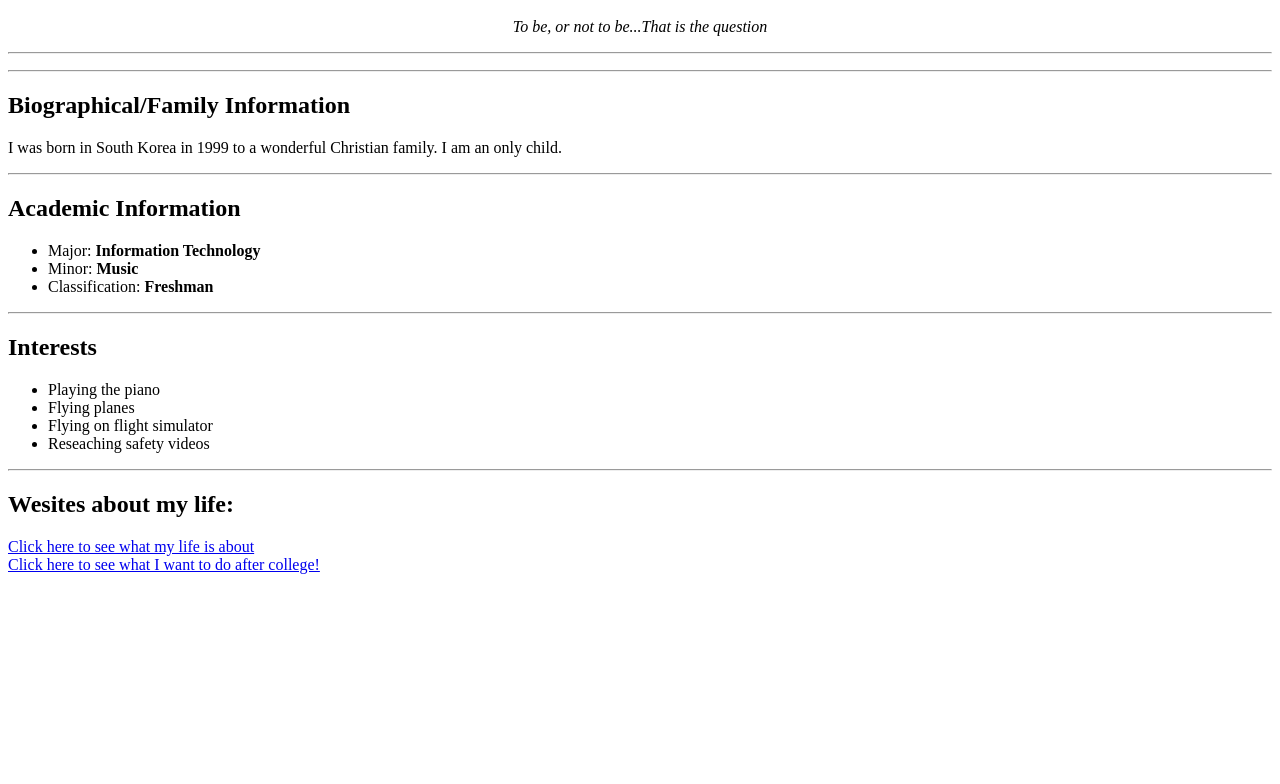
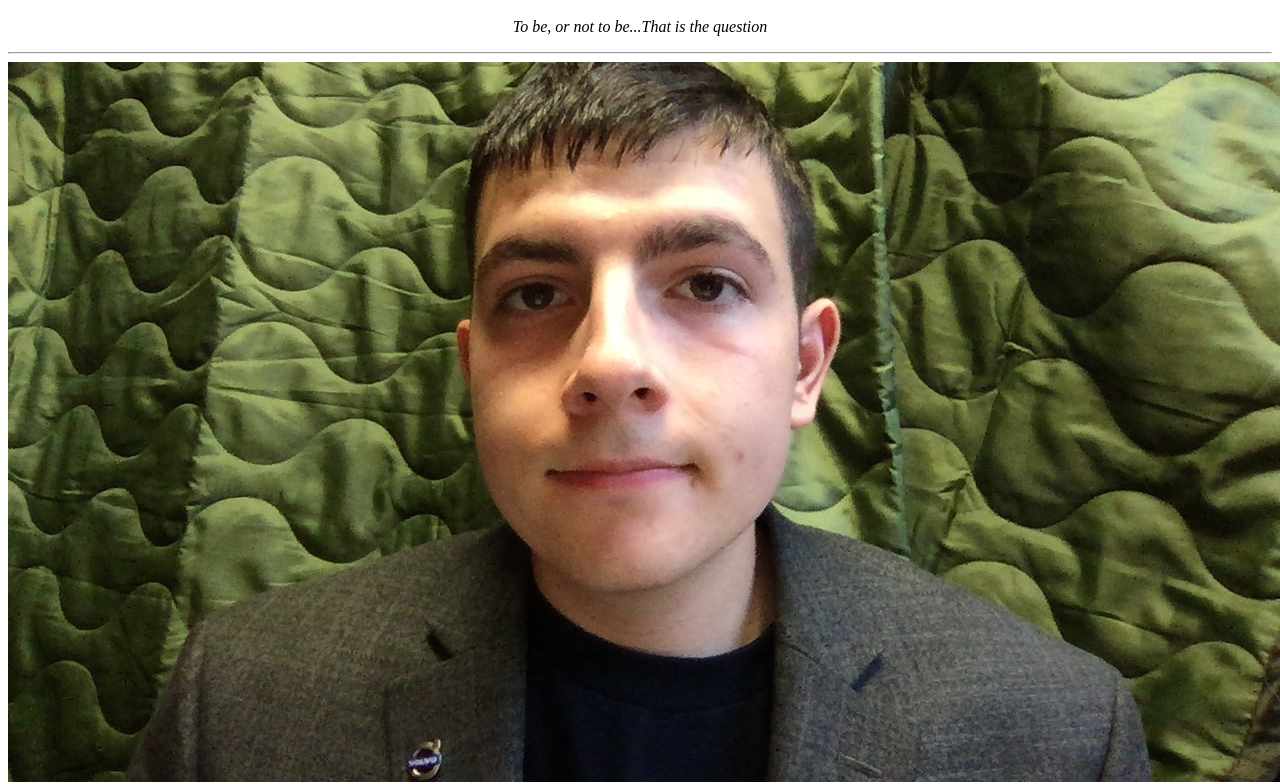
Before and after one commit to Volvoforlife/volvoforlife.github.io, a plain HTML site: page index.html in a window 1280 px wide. Shown: the part 48-832 px from the top of the page. Before the commit the page ends 800 px from the top, so only its background shows below. Drawn offline with Linux system fonts and the light colour scheme; a script that the page names is missing.

Commit message:
Update index.html

```diff
--- a/index.html
+++ b/index.html
@@ -2,7 +2,7 @@
 	<h1 align="center">Samuel&#39;s CpS 105 Home Page</h1>
 	<p align="center"><i>To be, or not to be...That is the question</i></p>
 	<hr/>
-
+ 	<img src="WIN_20170916_13_00_30_Pro.jpg">
 	<p><hr/></p>
 	<h2>Biographical/Family Information</h2>
 	<p>I was born in South Korea in 1999 to a wonderful Christian family. I am an only child.</p>
```
